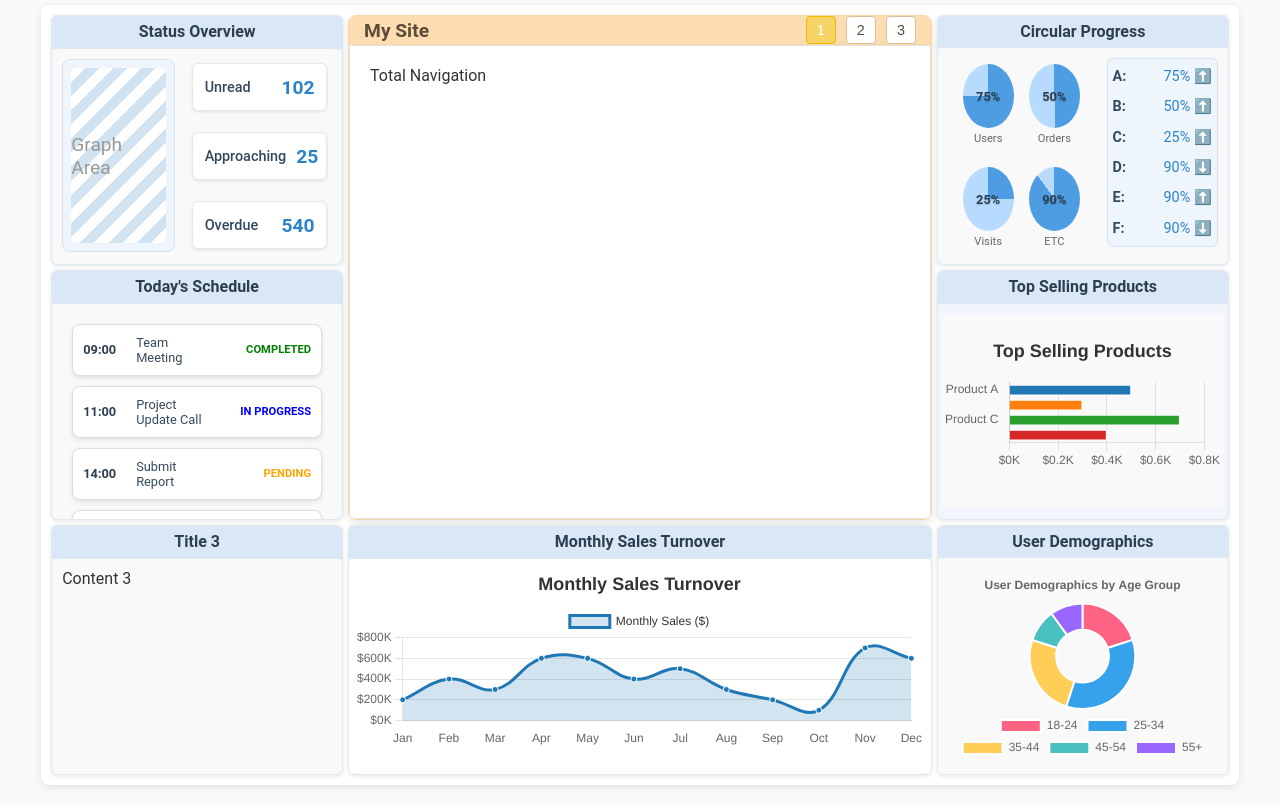
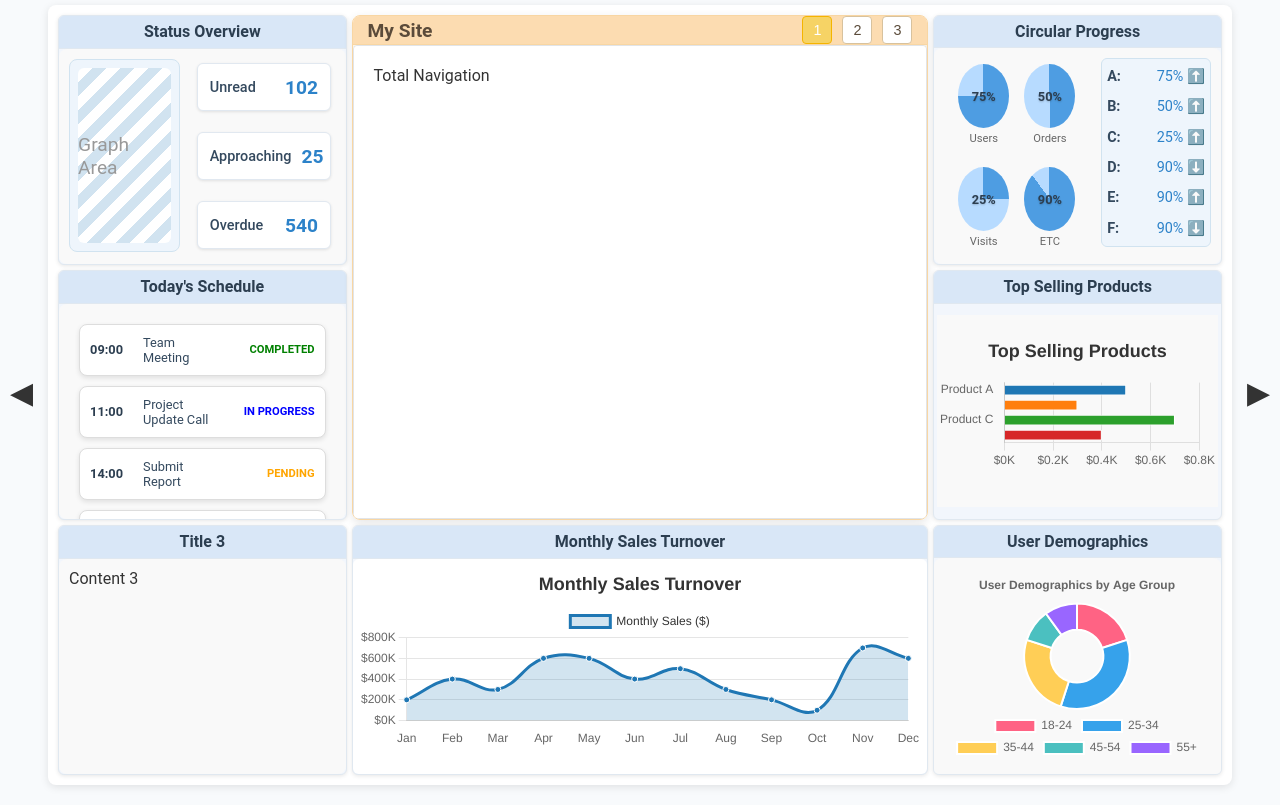
Before and after one commit to yoneekee/DashBoard2025, a React (Create React App) app: page / in a window 1280 px wide. Built offline with nearby package versions, Linux system fonts and the light colour scheme.

Commit message:
DashBoard Slider

```diff
--- a/src/components/DashBoard.jsx
+++ b/src/components/DashBoard.jsx
@@ -1,25 +1,36 @@
-import React from "react";
+import React, { useState } from "react";
 import styles from "../style/Dashboard.module.css";
-import Secondary1 from "./Secondary1";
-import Secondary2 from "./Secondary2";
-import Secondary3 from "./Secondary3";
-import Secondary4 from "./Secondary4";
-import Secondary5 from "./Secondary5";
-import Secondary6 from "./Secondary6";
-import Secondary7 from "./Secondary7";
-import Primary from "./Primary";
+import DashBoard1 from "./DashBoard1";
+import DashBoard2 from "./DashBoard2";
+import DashBoard3 from "./DashBoard3";
 
 const DashBoard = () => {
+  const dashboards = [<DashBoard1 />, <DashBoard2 />, <DashBoard3 />];
+
+  const [currentIndex, setCurrentIndex] = useState(0);
+
+  const handlePrev = () => {
+    setCurrentIndex((prevIndex) =>
+      prevIndex === 0 ? dashboards.length - 1 : prevIndex - 1
+    );
+  };
+
+  const handleNext = () => {
+    setCurrentIndex((prevIndex) =>
+      prevIndex === dashboards.length - 1 ? 0 : prevIndex + 1
+    );
+  };
+
   return (
-    <div className={styles.dashboard}>
-      <Secondary1 />
-      <Secondary2 />
-      <Primary />
-      <Secondary3 />
-      <Secondary4 />
-      <Secondary5 />
-      <Secondary6 />
-      <Secondary7 />
+    <div className={styles.container}>
+      <button className={styles.btn} onClick={handlePrev}>
+        ◀
+      </button>
+
+      {dashboards[currentIndex]}
+      <button className={styles.btn} onClick={handleNext}>
+        ▶
+      </button>
     </div>
   );
 };
--- /dev/null
+++ b/src/components/DashBoard1.jsx
@@ -0,0 +1,27 @@
+import React from "react";
+import Secondary1 from "./Secondary1";
+import Secondary2 from "./Secondary2";
+import Secondary3 from "./Secondary3";
+import Secondary4 from "./Secondary4";
+import Secondary5 from "./Secondary5";
+import Secondary6 from "./Secondary6";
+import Secondary7 from "./Secondary7";
+import Primary from "./Primary";
+import styles from "../style/Dashboard.module.css";
+
+const DashBoard1 = () => {
+  return (
+    <div className={styles.dashboard}>
+      <Secondary1 />
+      <Secondary2 />
+      <Primary />
+      <Secondary3 />
+      <Secondary4 />
+      <Secondary5 />
+      <Secondary6 />
+      <Secondary7 />
+    </div>
+  );
+};
+
+export default DashBoard1;
--- /dev/null
+++ b/src/components/DashBoard2.jsx
@@ -0,0 +1,14 @@
+import React from "react";
+import styles from "../style/Dashboard.module.css";
+
+const DashBoard2 = () => {
+  return (
+    <div className={styles.dashboard}>
+      <div>
+        <h1>DashBoard2</h1>
+      </div>
+    </div>
+  );
+};
+
+export default DashBoard2;
--- /dev/null
+++ b/src/components/DashBoard3.jsx
@@ -0,0 +1,14 @@
+import React from "react";
+import styles from "../style/Dashboard.module.css";
+
+const DashBoard3 = () => {
+  return (
+    <div className={styles.dashboard}>
+      <div>
+        <h1>DashBoard3</h1>
+      </div>
+    </div>
+  );
+};
+
+export default DashBoard3;
--- a/src/script/primary.js
+++ b/src/script/primary.js
@@ -1,5 +1,3 @@
-//import styles from "../style/Primary.css";
-
 document.addEventListener("DOMContentLoaded", () => {
   const tabs = document.querySelectorAll(".tab");
   const tabContents = document.querySelectorAll(".tabContent");
--- a/src/style/Dashboard.module.css
+++ b/src/style/Dashboard.module.css
@@ -1,3 +1,27 @@
+/* 버튼과 대시보드를 감싸는 전체 컨테이너 */
+.container {
+  display: flex;
+  align-items: center;
+  justify-content: center;
+  gap: 5px; /* 버튼과 대시보드 간 간격 */
+}
+
+/* 버튼 스타일 */
+.btn {
+  font-size: 30px; /* 화살표 크기 */
+  cursor: pointer;
+  border: none;
+  background: none; /* 배경 제거 */
+  color: #333; /* 화살표 색상 */
+  padding: 10px;
+  transition: color 0.3s ease; /* 호버 시 색상 전환 */
+}
+
+.btn:hover {
+  color: #007bff; /* 호버 시 화살표 색상 */
+}
+
+/* 대시보드는 기존 스타일 유지 */
 .dashboard {
   height: 95vh;
   width: 92vw;
```
